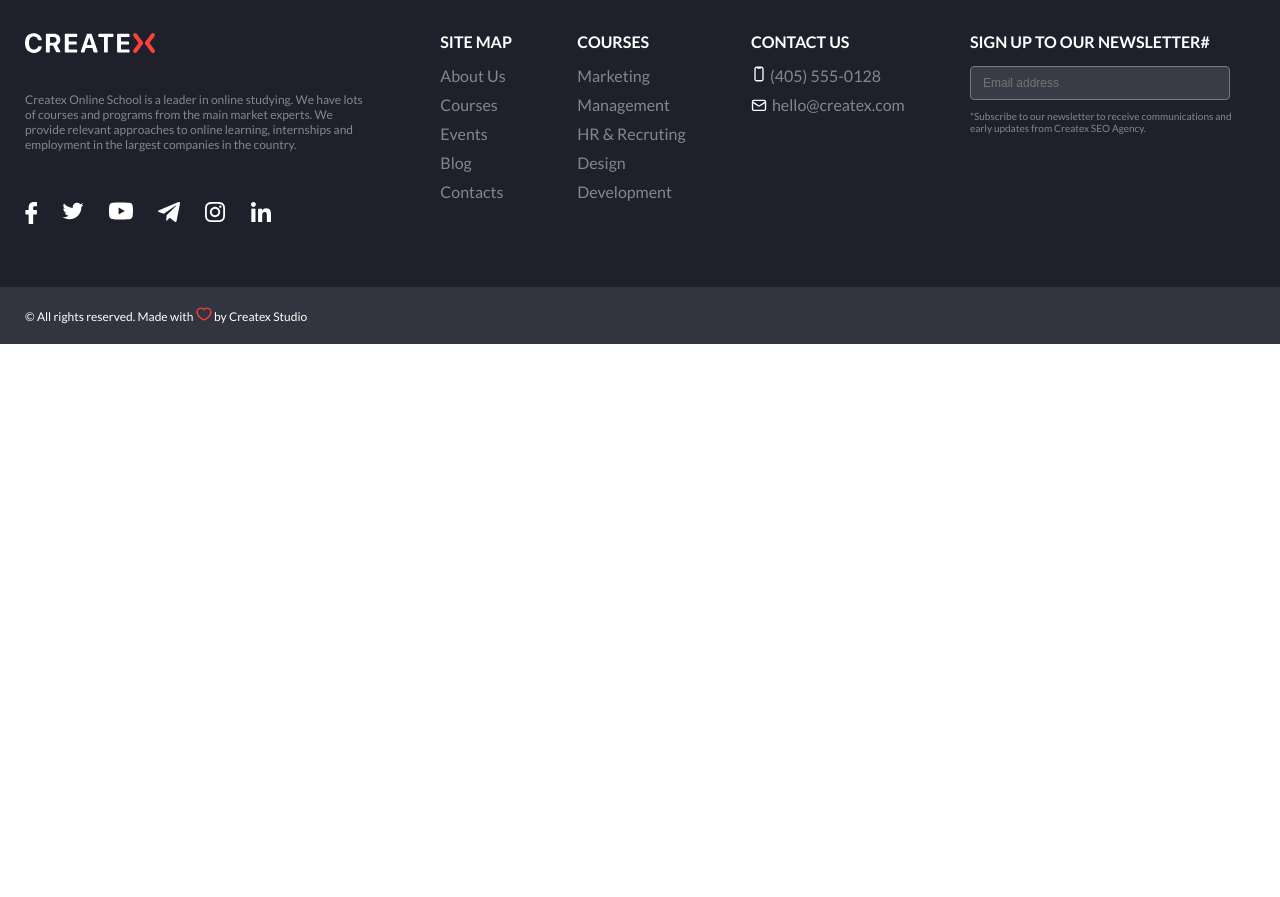
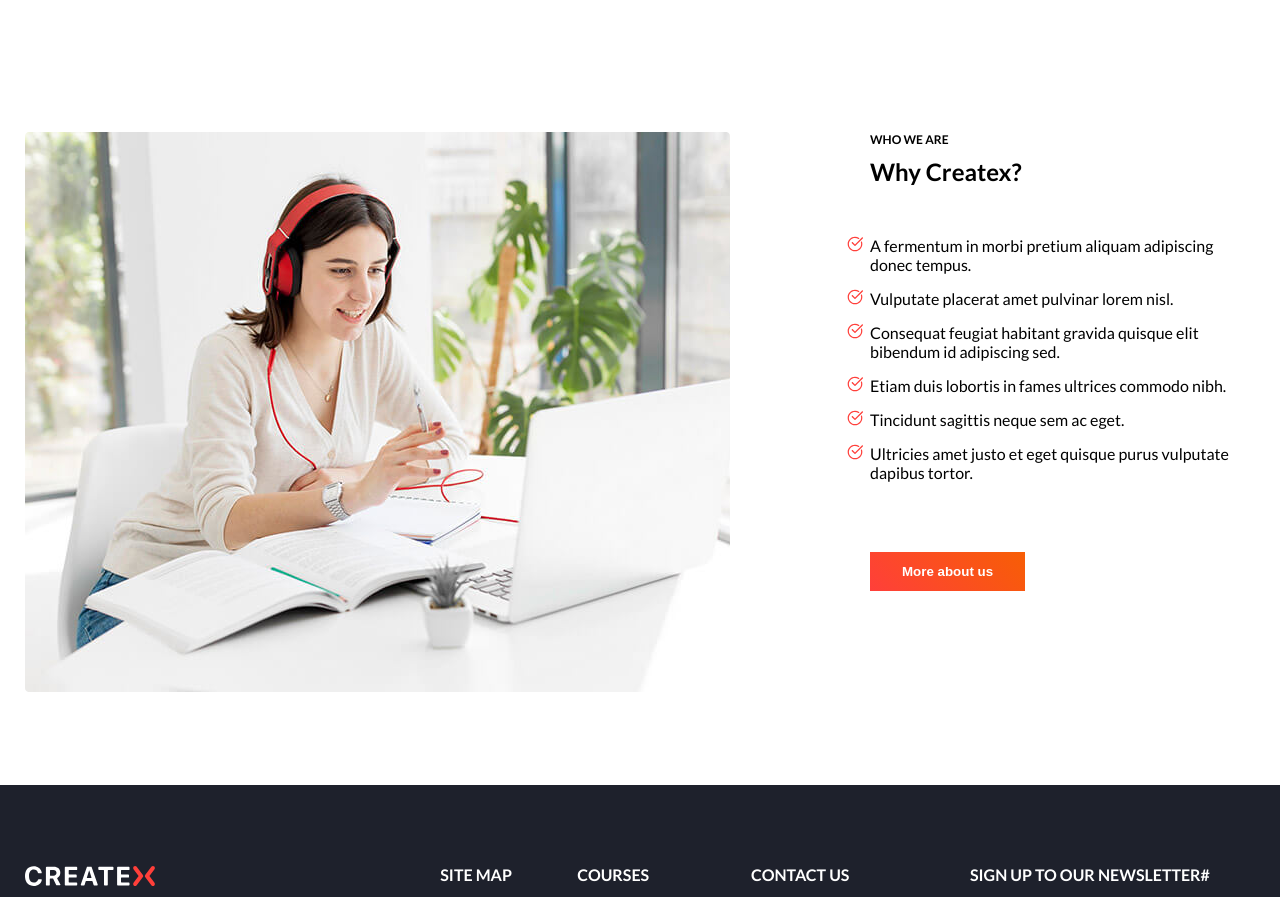
Before and after one commit to ArtemHvozdov/createx-courses-frontend, a React (Vite) app: page / in a window 1280 px wide. Shown: the part 900-1797 px from the top of the page. Before the commit the page ends 1244 px from the top, so only its background shows below. Built offline with nearby package versions, Linux system fonts and the light colour scheme.

Commit message:
create advantages-section (#6)

```diff
--- a/package.json
+++ b/package.json
@@ -2,6 +2,7 @@
   "name": "createx-courses-frontend",
   "private": true,
   "version": "0.0.0",
+  "license": "MIT",
   "type": "module",
   "scripts": {
     "dev": "vite",
--- a/src/App.tsx
+++ b/src/App.tsx
@@ -1,4 +1,5 @@
 import './App.css'
+import AdvantagesSection from './layouts/advantages-section/advantages-section'
 import Footer from './layouts/footer/footer'
 import Header from './layouts/header/header'
 import MainScreen from './layouts/main-screen/main-screen'
@@ -9,6 +10,7 @@ function App() {
             <Header />
             <main className='main'>
                 <MainScreen />
+                <AdvantagesSection />
             </main>
             <Footer />
         </div>
--- /dev/null
+++ b/src/layouts/advantages-section/advantages-section.css
@@ -0,0 +1,37 @@
+.advantages__section-inner {
+    display: flex;
+    justify-content: space-between;
+    gap: 140px;
+    margin: 180px 0px 90px 0px;
+}
+
+.advantages__head-tittle {
+    font-weight: bold;
+    text-transform: uppercase;
+    font-size: 12px;
+}
+
+.advantages__head {
+    font-weight: bold;
+    font-size: 24px;
+    margin-top: 10px;
+}
+
+.advantages__list {
+    list-style-image: url('./../../assets/icons/list-icon.svg');
+    margin-top: 50px;
+}
+
+.advantages__list-item {
+    margin-top: 15px;
+}
+
+.advantages__section-btn {
+    margin-top: 70px;
+    border: none;
+    padding: 12px 32px;
+    background: var(--btn-gradient);
+    color: var(--white-color);
+    font-weight: bold;
+    cursor: pointer;
+}
--- /dev/null
+++ b/src/layouts/advantages-section/advantages-section.tsx
@@ -0,0 +1,31 @@
+import './advantages-section.css';
+import AdvantagesImages from './../../assets/who-we-are-img.png'
+
+function AdvantagesSection() {
+    return (
+        <section className="advantages__section">
+            <div className="container">
+                <div className="advantages__section-inner">
+                    <div className="inner__item-left">
+                        <img src={AdvantagesImages} alt="" className="advantages__section-img" />
+                    </div>
+                    <div className="inner__item-right">
+                        <div className="advantages__head-tittle">Who we are</div>
+                        <div className="advantages__head">Why Createx?</div>
+                        <ul className="advantages__list">
+                            <li className="advantages__list-item">A fermentum in morbi pretium aliquam adipiscing donec tempus.</li>
+                            <li className="advantages__list-item">Vulputate placerat amet pulvinar lorem nisl.</li>
+                            <li className="advantages__list-item">Consequat feugiat habitant gravida quisque elit bibendum id adipiscing sed.</li>
+                            <li className="advantages__list-item">Etiam duis lobortis in fames ultrices commodo nibh.</li>
+                            <li className="advantages__list-item">Tincidunt sagittis neque sem ac eget.</li>
+                            <li className="advantages__list-item">Ultricies amet justo et eget quisque purus vulputate dapibus tortor.</li>
+                        </ul>
+                        <button className="advantages__section-btn">More about us</button>
+                    </div>
+                </div>
+            </div>
+        </section>
+    )
+}
+
+export default AdvantagesSection;
```
Also changed, not shown: 2 other files (tests, documents, lock files or other folders).
